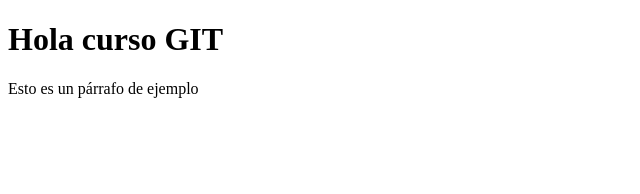
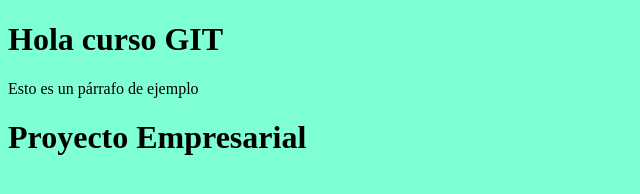
Before and after one commit to DaniMoriarty/PruebasGit, a plain HTML site: page index.html in a window 1280 px wide. Shown: the whole page, without its empty margins (0-640 px from the left). Drawn offline with Linux system fonts and the light colour scheme.

```diff
--- /dev/null
+++ b/CSS/estilos.css
@@ -0,0 +1,11 @@
+@charset "utf-8";
+
+body{
+    background-color: aquamarine;
+
+
+
+
+
+
+}
--- a/index.html
+++ b/index.html
@@ -3,6 +3,7 @@
 <head>
     <meta charset="utf-8">
     <title>Documento sin título</title>
+    <link href="css/estilos.css" rel="stylesheet" type="text/css">
 </head>
 
 <body>
@@ -10,5 +11,7 @@
 
 <p>Esto es un párrafo de ejemplo</p>
 
+<h1>Proyecto Empresarial</h1>
+
 </body>
 </html>
```
Also changed, not shown: js/javascript.js (added).
